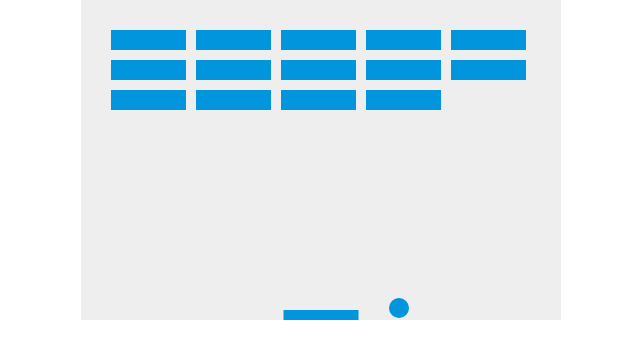
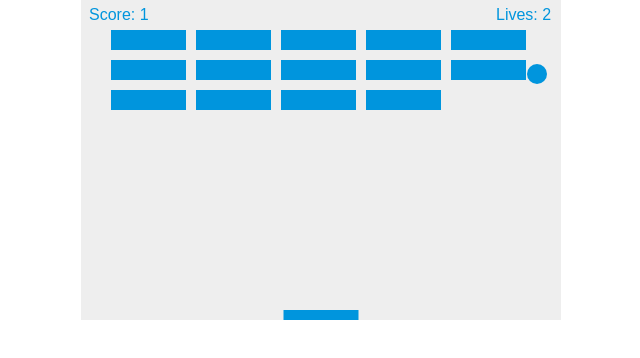
Before and after one commit to hsriver/js-game, a plain HTML site: page index.html in a window 1280 px wide. Shown: the whole page, without its empty margins (319-959 px from the left). Drawn offline with Linux system fonts and the light colour scheme.

Commit message:
ライフ

```diff
--- a/index.html
+++ b/index.html
@@ -44,6 +44,9 @@
     let brickOffsetTop = 30;
     let brickOffsetLeft = 30;
 
+    let score = 0;
+    let lives = 3;
+
     let bricks = [];
     for (let c = 0; c < brickColumnCount; c++) {
       bricks[c] = [];
@@ -59,6 +62,7 @@
 
     document.addEventListener('keydown', keyDownHandler, false);
     document.addEventListener('keyup', keyUpHandler, false);
+    document.addEventListener('mousemove', mouseMoveHandler, false);
 
     function keyDownHandler(e) {
       if (e.key == "Right" || e.key == "ArrowRight") {
@@ -76,6 +80,13 @@
       }
     }
 
+    function mouseMoveHandler(e) {
+      let relativeX = e.clientX - canvas.offsetLeft;
+      if (relativeX > 0 && relativeX < canvas.width) {
+      paddleX = relativeX - paddleWidth/2;
+      }
+    }
+
     function collisionDetection() {
       for (let c = 0; c < brickColumnCount; c++) {
         for (let r = 0; r < brickRowCount; r++) {
@@ -84,10 +95,27 @@
             if (x > b.x && x < b.x + brickWidth && y > b.y && y < b.y + brickHeight) {
               dy = -dy;
               b.status = 0;
+              score++;
+              if (score == brickRowCount*brickColumnCount) {
+                alert("YOU WIN, CONGRATULATIONS");
+                document.location.reload();
+              }
             }
           }
         }
       }
+    }
+
+    function drawScore() {
+      ctx.font = "16px Arial";
+      ctx.fillStyle = "#0095DD";
+      ctx.fillText("Score: "+score, 8, 20);
+    }
+
+    function drawLives() {
+      ctx.font = "16px Arial";
+      ctx.fillStyle = "#0095DD";
+      ctx.fillText("Lives: "+lives, canvas.width -65, 20);
     }
 
     function drawBall() {
@@ -128,6 +156,8 @@
       ctx.clearRect(0, 0, canvas.width, canvas.height);
       drawBall();
       drawPaddle();
+      drawScore();
+      drawLives();
       collisionDetection();
       drawBricks();
       x += dx;
@@ -138,9 +168,18 @@
         if (x > paddleX && x < paddleX + paddleWidth) {
           dy = -dy;
         } else {
-          alert("GAME OVER");
+          lives--;
+          if (!lives) {
+            alert("GAME OVER");
           document.location.reload();
-          clearInterval(interval);
+          } else {
+            x = canvas.width/2;
+            y = canvas.height-30;
+            dx = 2;
+            dy = -2;
+            paddleX = (canvas.width-paddleWidth)/2;
+          }
+          // clearInterval(interval);
         }
       }
       if (x + dx > canvas.width - ballRadius || x + dx < ballRadius) {
@@ -151,9 +190,9 @@
       } else if (leftPressed && paddleX > 0) {
         paddleX -= 7;
       }
+      requestAnimationFrame(draw);
     }
-    let interval = setInterval(draw, 10);
-    //email updated
+    let interval = draw();
   </script>
 
 </body>
```
